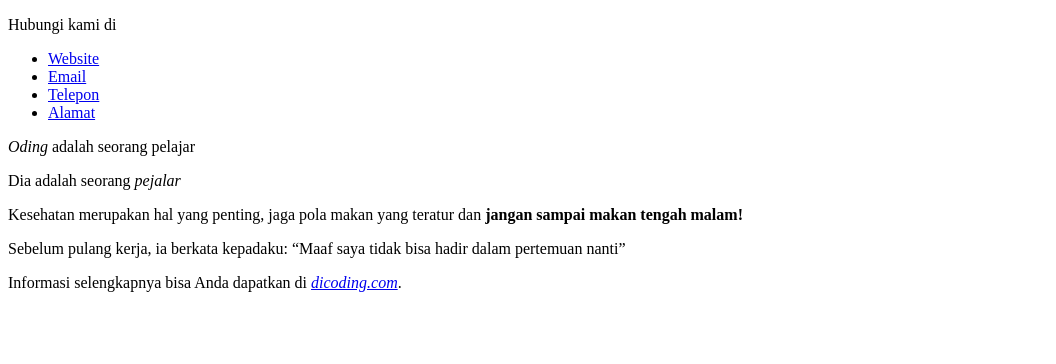
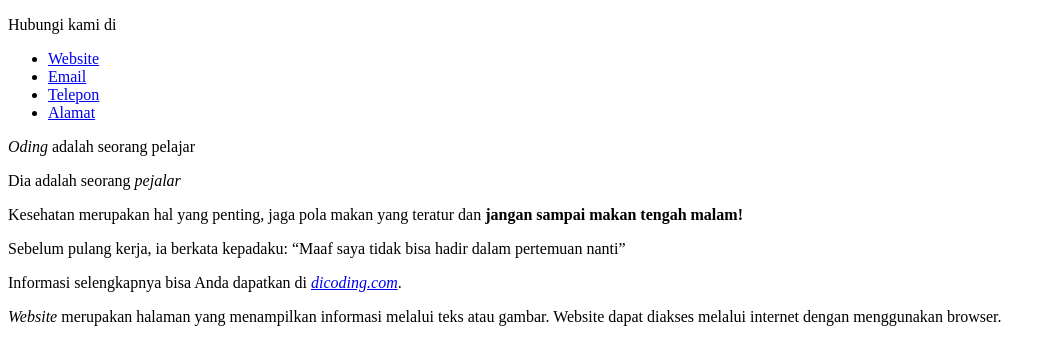
Before and after one commit to sambalmatah/01.-html, a plain HTML site: page index4.html in a window 1280 px wide. Shown: the whole page, without its empty margins (0-1056 px from the left). Drawn offline with Linux system fonts and the light colour scheme.

Commit message:
Menambahkan tag defining term pada index4.html

```diff
--- a/index4.html
+++ b/index4.html
@@ -24,6 +24,8 @@
 
     <p>Informasi selengkapnya bisa Anda dapatkan di <cite><a href="https://dicoding.com">dicoding.com</a></cite>.</p>
 
+    <p><dfn>Website</dfn> merupakan halaman yang menampilkan informasi melalui teks atau gambar. Website dapat diakses melalui internet dengan menggunakan browser.</p>
+
 
 </body>
 </html>
```
